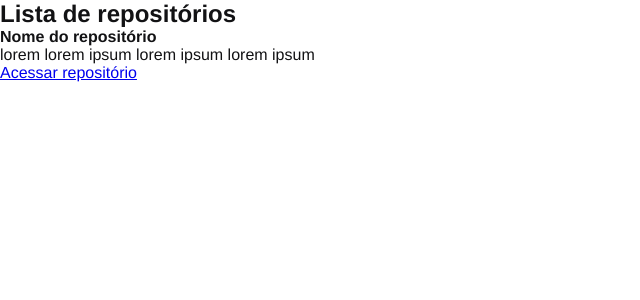
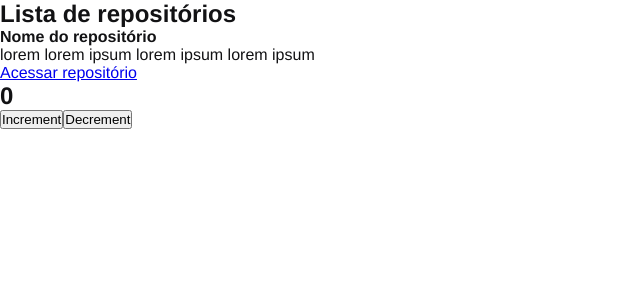
Before and after one commit to Vyctor/github-explorer, a React app: page / in a window 1280 px wide. Shown: the top 300 px of the page, without its empty margins (0-640 px from the left). Built offline with nearby package versions, Linux system fonts and the light colour scheme.

Commit message:
feat: react state

```diff
--- a/src/App.jsx
+++ b/src/App.jsx
@@ -1,6 +1,12 @@
+import { Counter } from "./components/Counter";
 import RepositoryList from "./components/RepositoryList";
 import "./styles/global.scss";
 
 export function App() {
-  return <RepositoryList />;
+  return (
+    <>
+      <RepositoryList />
+      <Counter></Counter>
+    </>
+  );
 }
--- /dev/null
+++ b/src/components/Counter.jsx
@@ -0,0 +1,24 @@
+import { useState } from "react";
+
+export function Counter() {
+  const [value, setCounter] = useState(0);
+
+  function increment() {
+    setCounter(value + 1);
+  }
+
+  function decrement() {
+    setCounter(value - 1);
+  }
+  return (
+    <div>
+      <h2>{value}</h2>
+      <button type="button" onClick={increment}>
+        Increment
+      </button>
+      <button type="button" onClick={decrement}>
+        Decrement
+      </button>
+    </div>
+  );
+}
```
